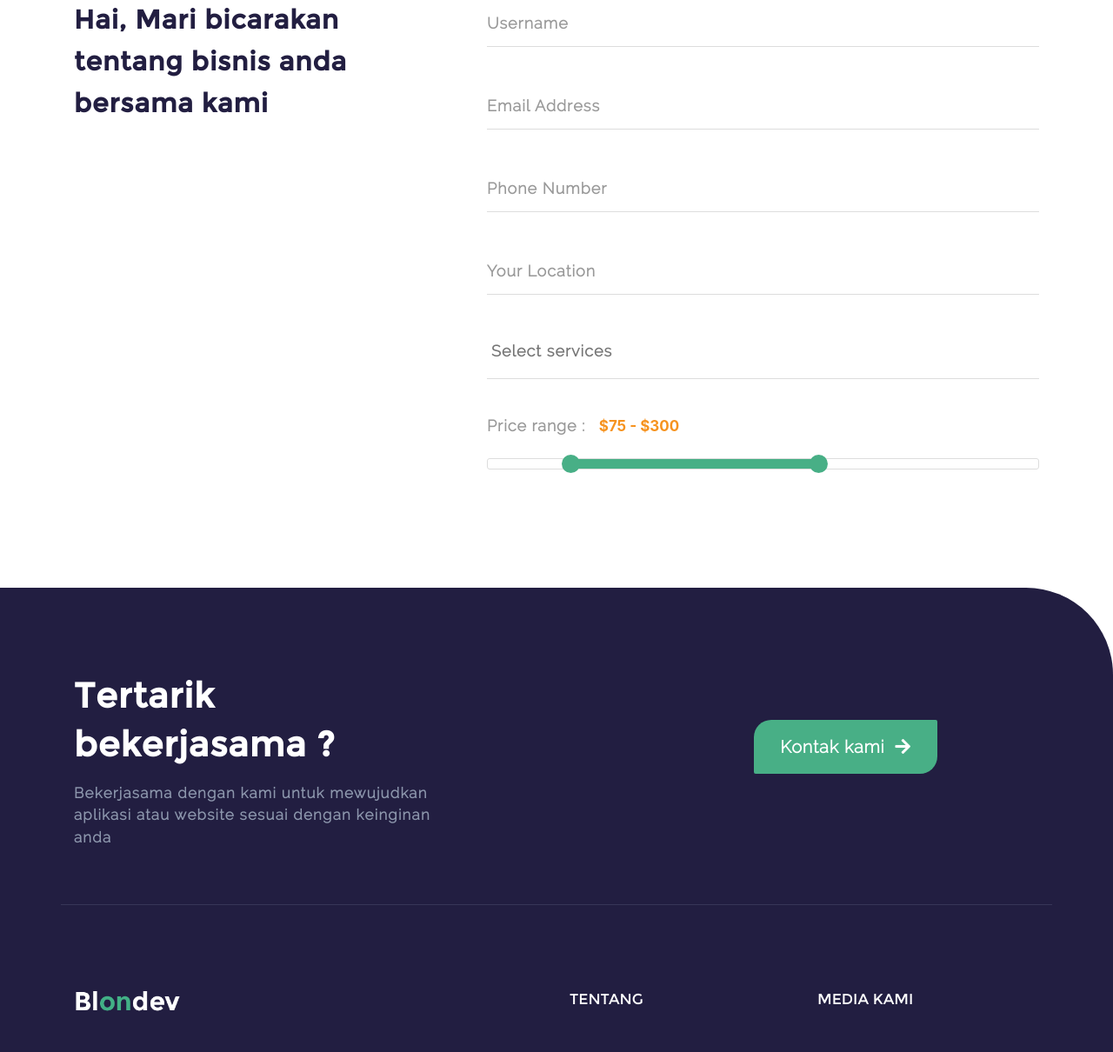
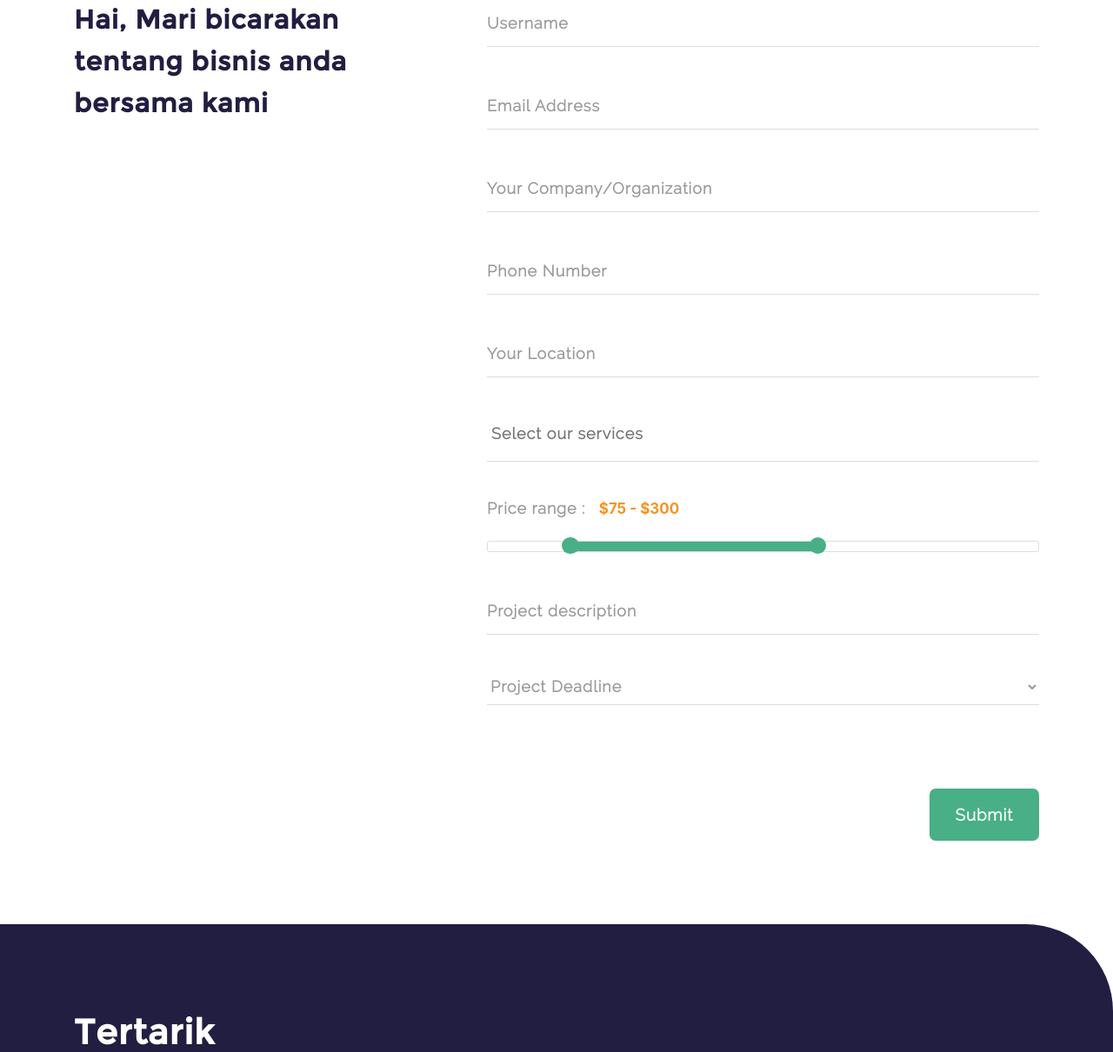
Before and after one commit to farhan27007/testing-blondev, a PHP site: page /kontak-kami.html in a window 1280 px wide. Shown: the part 249-1459 px from the top of the page at 87% size. Run offline with PHP 8.4, Linux system fonts and the light colour scheme; some libraries are stand-ins or nearby versions.

Commit message:
fixing kontak-kami

```diff
--- a/assets/css/media.css
+++ b/assets/css/media.css
@@ -190,7 +190,7 @@
 
 	/* halaman kontak kami */
 	.floatlabel label.label ,
-	.select2-container--default .select2-search--inline .select2-search__field , .text-range {
+	.select2-container--default .select2-search--inline .select2-search__field , .text-range , .select-form-c {
 		font-size: 16px !important;
 	}
 	.select2-container--default .select2-selection--multiple .select2-selection__choice {
@@ -200,5 +200,13 @@
 	.input-range {
 		font-size: 15px !important;
 	}
+	.btn-form {
+		float: none !important;
+		display: block;
+		font-size: 16px !important;
+	}
+	.no-float-xs {
+		float: none !important;
+	}
 }
 /* display mobile */
--- a/assets/css/other-page.css
+++ b/assets/css/other-page.css
@@ -161,3 +161,46 @@
 }
 
 /* halaman kontak kami - range slider */
+.ui-widget.ui-widget-content {
+	border: 1px solid #ddd !important;
+}
+.ui-widget-header {
+	background: #48AF86 !important;
+}
+.ui-state-default, .ui-widget-content .ui-state-default {
+	border: none !important;
+	outline: none !important;
+	background: #48af86 !important;
+	border-radius: 100%;
+	width: 21px;
+	height: 21px;
+}
+.text-range {
+	font-family: 'raleway';
+    color: #999;
+    font-weight: 600;
+    letter-spacing: 0.9px;
+    font-size: 18px;
+    margin-right: 9px;
+}
+.input-range {
+	border:0;
+	color:#f6931f;
+	font-weight:bold;
+	font-size: 17px;
+}
+
+/* halaman kontak kami - select option */
+.select-form-c {
+	color: #999;
+    font-family: 'raleway';
+    font-size: 18px;
+    font-weight: 600;
+    letter-spacing: 1px;
+    cursor: text;
+    padding: 0 !important;
+}
+.btn-form {
+	border-radius: 7px;
+	font-size: 19px;
+}
--- a/kontak-kami.html
+++ b/kontak-kami.html
@@ -25,12 +25,16 @@
 	<!-- FONT AWESOME -->
 	<link rel="stylesheet" href="assets/web-fonts-with-css/css/fontawesome-all.min.css">
 
+	<!-- JQUERY-UI CSS -->
+	<link rel="stylesheet" href="//code.jquery.com/ui/1.12.1/themes/base/jquery-ui.css">
+
+
 	<!-- INCLUDE GLOBAL JS -->
 	<script src="assets/js/jquery.min.js"></script>
 	<script src="assets/js/bootstrap.min.js"></script>
 	<script src="assets/js/change.js"></script>
 
-	<link rel="stylesheet" href="//code.jquery.com/ui/1.12.1/themes/base/jquery-ui.css">
+
 
 </head>
 <body>
@@ -71,6 +75,11 @@
 				</div>
 
 				<div class="form-group floatlabel pb-4">
+					<input id="your_company" type="text" class="form-control" autocomplete="off" >
+					<label for="your_company" class="label">Your Company/Organization</label>
+				</div>
+
+				<div class="form-group floatlabel pb-4">
 					<input id="phone" type="text" class="form-control" autocomplete="off" >
 					<label for="phone" class="label">Phone Number</label>
 				</div>
@@ -81,7 +90,7 @@
 				</div>
 
 				<div class="form-group pb-4">
-					<select class="form-control select2 select2-hidden-accessible" multiple="" data-placeholder="Select services" style="width: 100%;" tabindex="-1" aria-hidden="true">
+					<select class="form-control select2 select2-hidden-accessible" multiple="" data-placeholder="Select our services" style="width: 100%;" tabindex="-1" aria-hidden="true">
 						<option>Web design</option>
 						<option>Web Development</option>
 						<option>Software Development</option>
@@ -105,14 +114,34 @@
 								" - $" + $( "#slider-range" ).slider( "values", 1 ) );
 						} );
 					</script>
-
 					<p>
 						<label for="amount" class="text-range">Price range :</label>
 						<input type="text" id="amount" readonly class="input-range">
 					</p>
+					<div id="slider-range"></div>
+				</div>
 
-					<div id="slider-range"></div>
+				<div class="form-group floatlabel pb-4">
+					<input id="project-desc" type="text" class="form-control" autocomplete="off" >
+					<label for="project-desc" class="label">Project description</label>
+				</div>
 
+				<div class="form-group floatlabel pb-4">
+					<select class="form-control select-form-c" id="project-deadline" placeholder="Pr">
+						<option readonly >Project Deadline</option>
+						<option>1 month</option>
+						<option>2 month</option>
+						<option>3 month</option>
+						<option>6 month +</option>
+						<option>1 year +</option>
+						<option>no rush</option>
+					</select>
+				</div>
+
+				<div class="form-group floatlabel pb-4">
+					<p class="pt-5 mt-4 left-text-xs pt-2-xs float-right no-float-xs">
+					<a href="" class="button-cek-porto btn-form btn-lg text-center">Submit</a>
+				</p>
 				</div>
 
 			</div>
@@ -140,36 +169,5 @@
 <script src="assets/vendors/select2/select2.min.js"></script>
 <script src="assets/vendors/select2/doc.select2.js"></script>
 
+<!-- JQUERY-UI JS -->
 <script src="https://code.jquery.com/ui/1.12.1/jquery-ui.js"></script>
-
-
-<style>
-.ui-widget.ui-widget-content {
-	border: 1px solid #ddd;
-}
-.ui-widget-header {
-	background: #48AF86;
-}
-.ui-state-default, .ui-widget-content .ui-state-default {
-	border: none;
-	outline: none;
-	background: #48af86;
-	border-radius: 100%;
-	width: 21px;
-	height: 21px;
-}
-.text-range {
-	font-family: 'raleway';
-    color: #999;
-    font-weight: 600;
-    letter-spacing: 0.9px;
-    font-size: 18px;
-    margin-right: 9px;
-}
-.input-range {
-	border:0;
-	color:#f6931f;
-	font-weight:bold;
-	font-size: 17px;
-}
-</style>
```
Also changed, not shown: assets/vendors/jquery-ui/jquery-ui.css (added).
